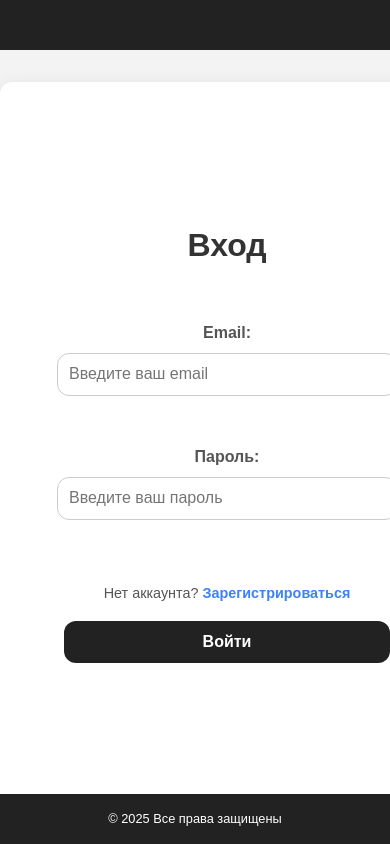
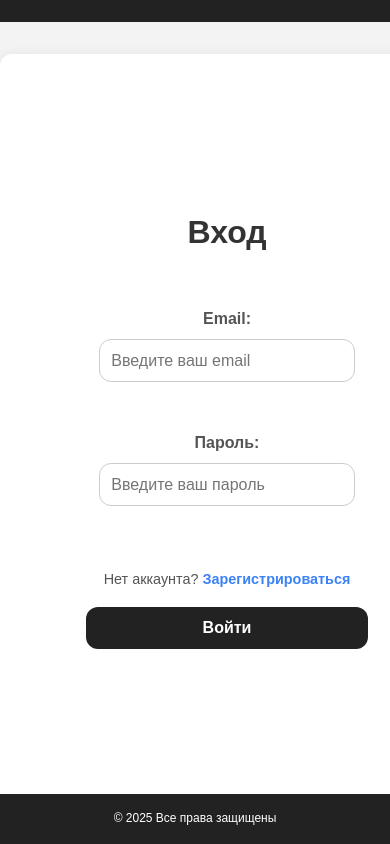
Before and after one commit to Tengu212/WebPixel, a plain HTML site: page login.html in a window 390 px wide. Shown: the top 844 px of the page. Drawn offline with Linux system fonts and the light colour scheme.

Commit message:
Update style.css

```diff
--- a/style.css
+++ b/style.css
@@ -406,3 +406,32 @@ footer {
     width: 100%;
     box-sizing: border-box;
 }
+
+@media (max-width: 600px) {
+    header, footer {
+        max-width: 100%; /* Убираем ограничение */
+    }
+
+    main {
+        max-width: 100%; /* Убираем ограничение для основного контента */
+    }
+
+    header {
+        flex-direction: column;
+        height: auto;
+        text-align: center;
+        padding: 0.7rem 0.5rem;
+        font-size: 0.85rem;
+    }
+
+    footer {
+        font-size: 0.75rem;
+        padding: 0.4rem;
+    }
+
+    form input {
+        width: calc(100% - 50px);
+        margin-left: 25px;
+        margin-right: 25px;
+    }
+}
```
